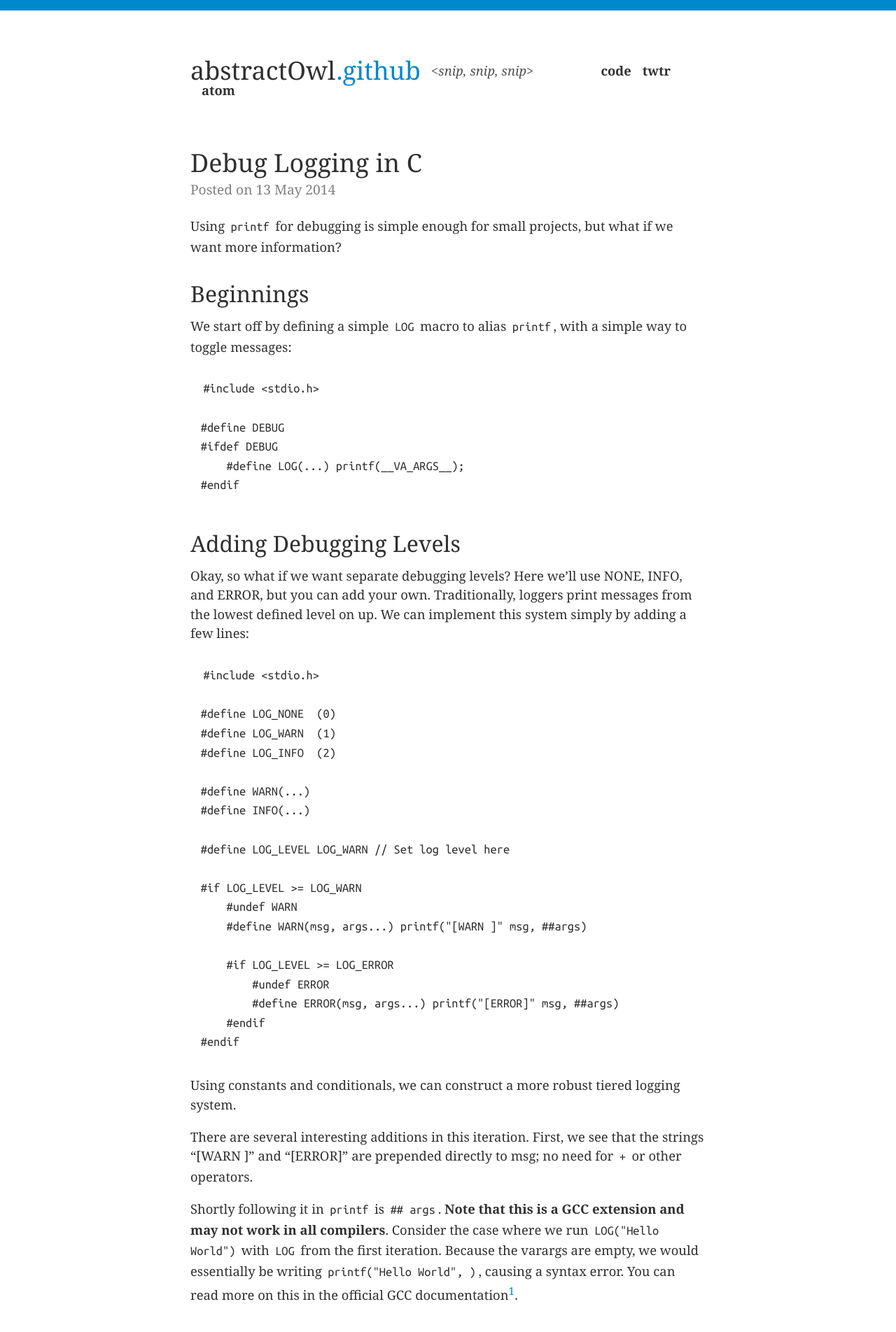
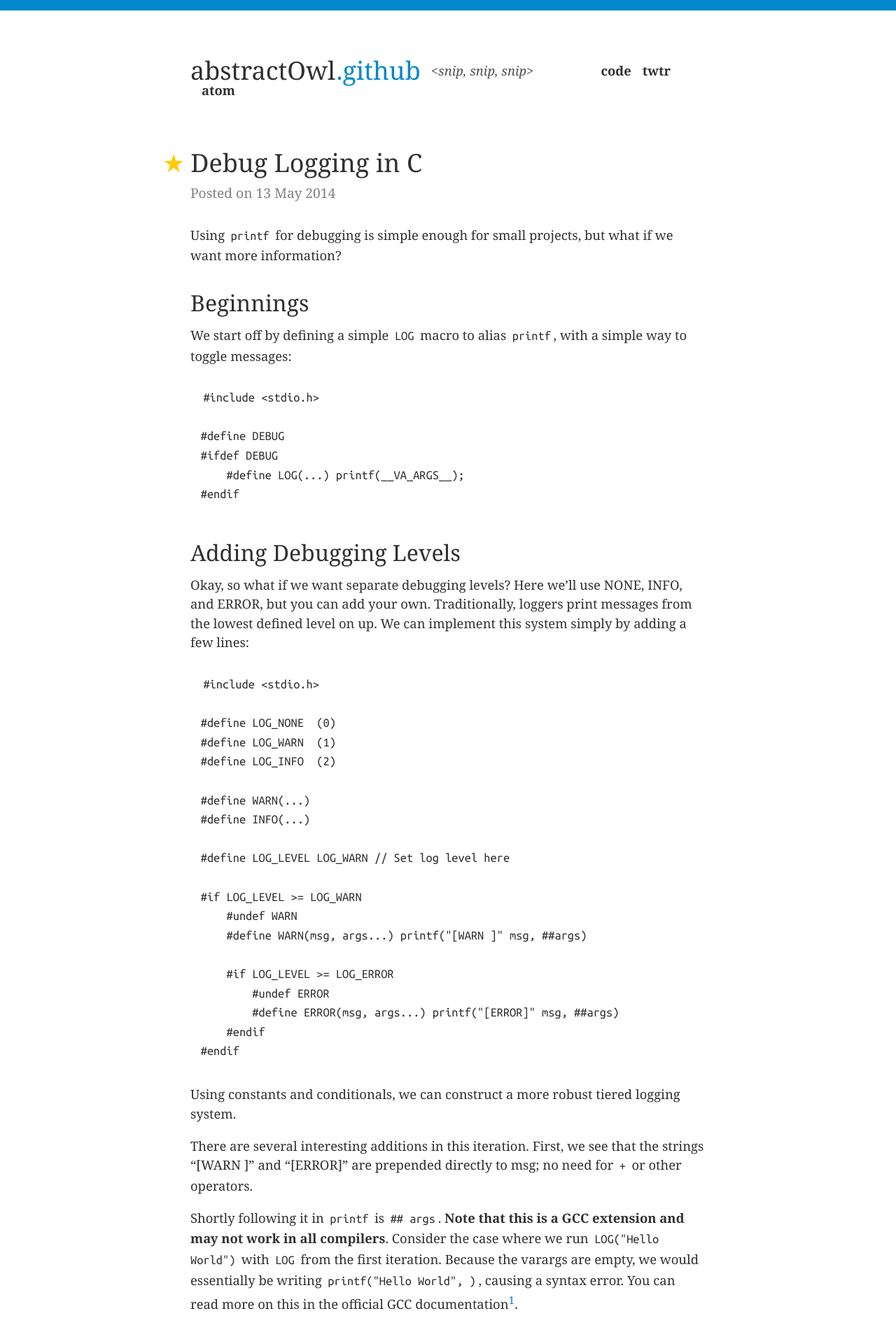
Before and after one commit to abstractOwl/abstractOwl.github.io, a Jekyll site: the page built from index.html, in a window 1280 px wide. Shown: the top 1904 px of the page at 70% size. Built offline with Jekyll 4.4.1, drawn with Linux system fonts in a browser that asks for light colours; the list of posts is cut into pages by our own code.

Commit message:
Add cool unicode star for swag

```diff
--- a/css/main.css
+++ b/css/main.css
@@ -167,7 +167,14 @@ article {
 }
 article h1 a, article h1 a:visited {
   color: #303030;
+  font-size: 2.5;
   font-weight: 400;
+}
+article h1 a:before {
+  content: '\2605';
+  margin-left: -2.5rem;
+  margin-right: 0.5rem;
+  color: #FC0;
 }
 article h1 a:hover {
   color: #08C;
@@ -178,8 +185,8 @@ article .date {
   display: block;
   font-size: 1.2rem;
   font-weight: 400;
-  margin-bottom: 1.5rem;
-  margin-top: 0.7rem;
+  margin-bottom: 2rem;
+  margin-top: 1rem;
 
 }
 article pre {
```
